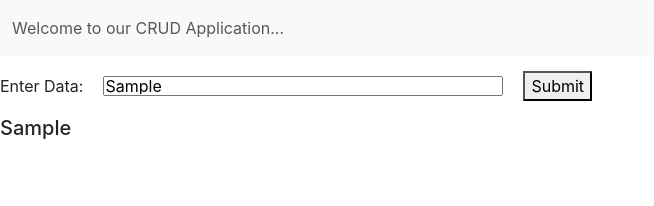
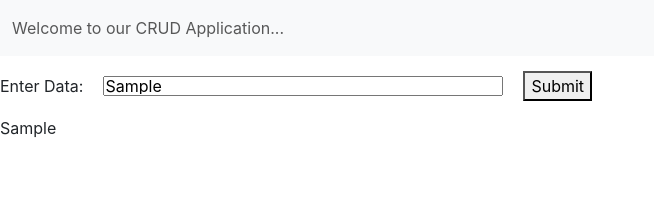
Before and after one commit to mradulnatani/CRUD-app, a React (Create React App) app: page / in a window 1280 px wide. Both pictures are taken after typing "Sample" into the empty fields and a click on the button "Submit". Shown: the top 206 px of the page, without its empty margins (0-654 px from the left). Built offline with nearby package versions, Linux system fonts and the light colour scheme.

Commit message:
changed some tags

```diff
--- a/src/Main.js
+++ b/src/Main.js
@@ -11,7 +11,7 @@ export default function Main() {
         <button onClick={()=>{setPrint(true)}}>Submit</button>
         {
             print?
-            <h5>{data}</h5>
+            <p>{data}</p>
             :null
         }
         </>
```
